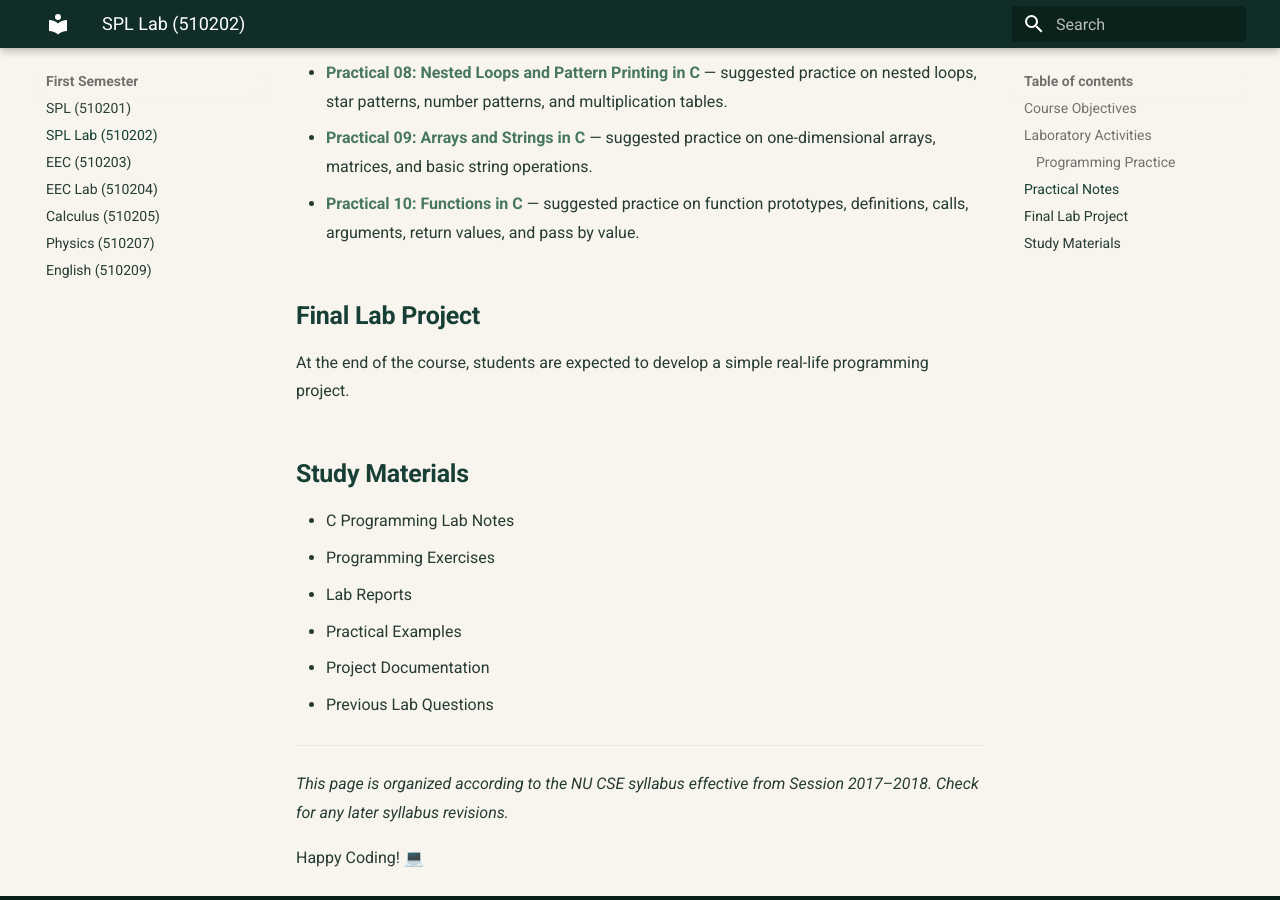
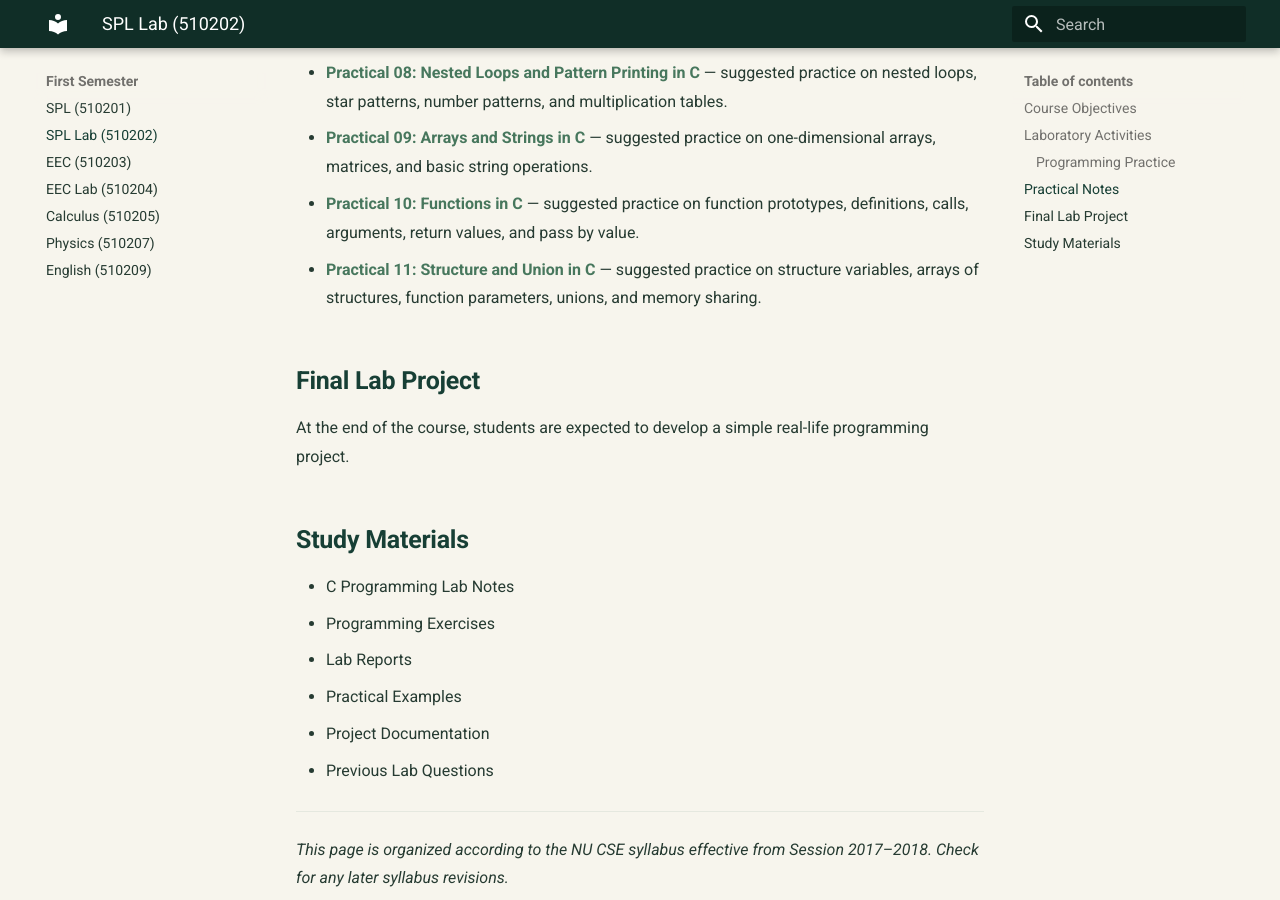
Before and after one commit to taimiyatahsin0-png/nu-cse-notes-store, an MkDocs documentation site: the page built from docs/subjects/spl-lab/index.md, in a window 1280 px wide and 900 px high, scrolled down 1660 px. Built offline with MkDocs 1.6.1 and Material for MkDocs 9.7.7, drawn with Linux system fonts in a browser that asks for light colours.

Commit message:
Add Practical 11 to SPL Lab index

```diff
--- a/docs/subjects/spl-lab/index.md
+++ b/docs/subjects/spl-lab/index.md
@@ -43,6 +43,7 @@ Students will regularly solve programming problems to improve their practical pr
 - [Practical 08: Nested Loops and Pattern Printing in C](08-nested-loops-pattern-printing.md) — suggested practice on nested loops, star patterns, number patterns, and multiplication tables.
 - [Practical 09: Arrays and Strings in C](09-arrays-and-strings.md) — suggested practice on one-dimensional arrays, matrices, and basic string operations.
 - [Practical 10: Functions in C](10-functions-in-c.md) — suggested practice on function prototypes, definitions, calls, arguments, return values, and pass by value.
+- [Practical 11: Structure and Union in C](11-structure-and-union.md) — suggested practice on structure variables, arrays of structures, function parameters, unions, and memory sharing.
 
 ## Final Lab Project
 
```
